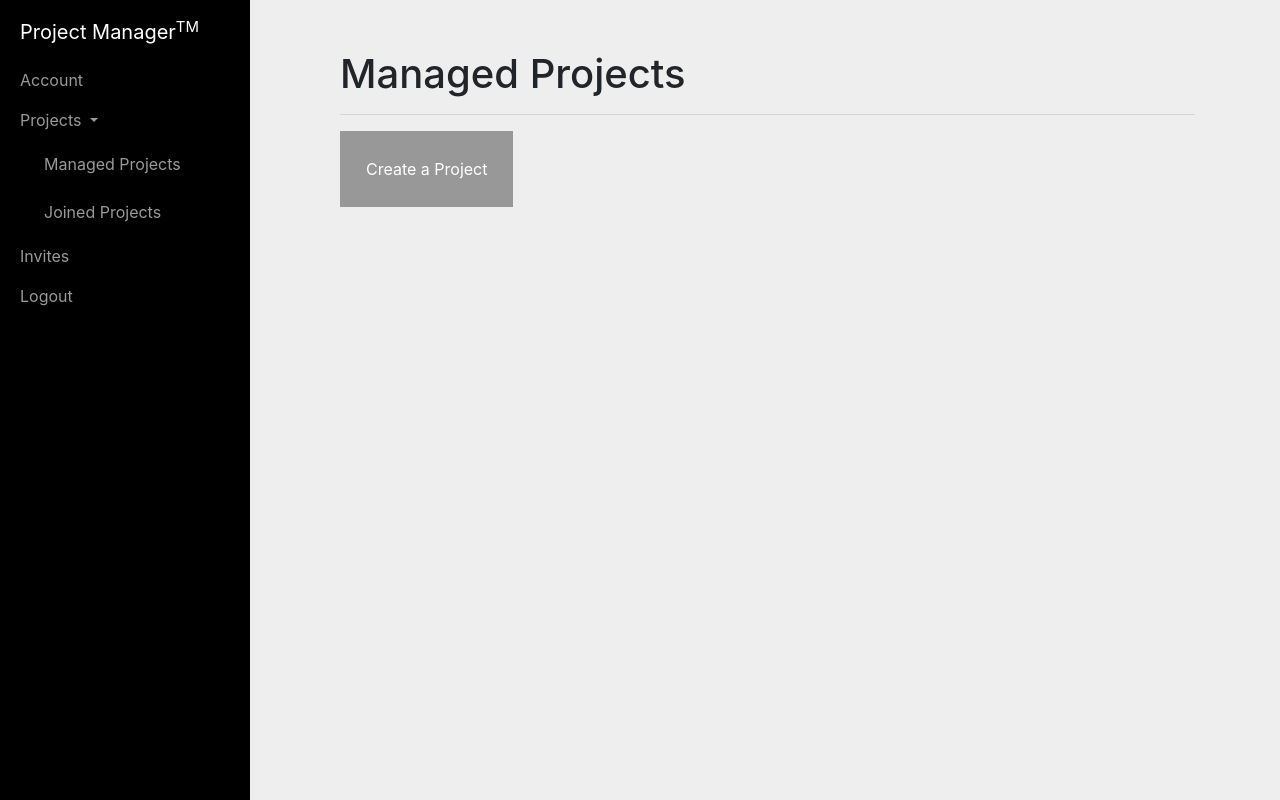
After one commit to yevagorbachev/Project_2_MKS21QJI, a Flask app: page /managedprojects in a window 1280 px wide. The commit adds this page. Run offline with Flask 2, Linux system fonts and the light colour scheme; a user stored in the database is signed in; data comes from the database, SQL or seed files in the repository; data that the repository does not hold is empty; some libraries are stand-ins or nearby versions.

Commit message:
reformated projects pages

```diff
--- a/app.py
+++ b/app.py
@@ -55,7 +55,7 @@ def loginform():
     if (verify_user(uname=user, password=password)):
         session['username'] = user
         flash('Logged in successfully!', 'success')
-        return redirect(url_for("projects"))
+        return redirect(url_for("managedprojects"))
     else:
         return redirect(url_for("login"))
 
@@ -154,8 +154,19 @@ def invitesform():
 
     return redirect(url_for("invites"))
 
-@app.route('/projects', methods=['GET'])
-def projects():
+@app.route('/managedprojects', methods=['GET'])
+def managedprojects():
+    if('username' not in session):
+        return redirect(url_for("login"))
+
+    m = Project.query.filter_by(manager=get_user(uname=session['username']).id).all()
+
+    # print(m)
+    return render_template('managedprojects.html',
+                            managedprojects = m)
+
+@app.route('/joinedprojects', methods=['GET'])
+def joinedprojects():
     if('username' not in session):
         return redirect(url_for("login"))
 
@@ -165,12 +176,9 @@ def projects():
     for employed in e:
         current.append(employed.project)
 
-    m = Project.query.filter_by(manager=get_user(uname=session['username']).id).all()
-
     # print(m)
-    return render_template('projects.html',
-                            myprojects = current,
-                            managedprojects = m)
+    return render_template('joinedprojects.html',
+                            myprojects = current)
 
 @app.route('/create', methods=['POST'])
 def create():
@@ -190,7 +198,7 @@ def create():
         flash("Created project: "+ name, 'primary')
     else:
         flash("Project name not unique: "+ name, 'danger')
-    return redirect(url_for("projects"))
+    return redirect(url_for("managedprojects"))
 
 @app.route('/projects/<pid>', methods=['GET'])
 def project(pid):
@@ -220,7 +228,7 @@ def task_status():
     if (status == "-1"):
         delete_task(task)
         flash("Abandoned task: "+ task, 'dark')
-    return redirect(url_for("projects"))
+    return redirect(url_for("joinedprojects"))
 
 @app.route('/edit', methods=['POST'])
 def edit():
@@ -233,7 +241,7 @@ def edit():
     check_manager = get_project_by_name(pname=project)
     if (check_manager.manager != get_user(uname=session['username']).id):
         flash("You are not the manager of this project",'danger')
-        return redirect(url_for("projects"))
+        return redirect(url_for("joinedprojects"))
 
     if (status == "1"):
         complete_project(project)
@@ -241,7 +249,7 @@ def edit():
     if (status == "-1"):
         abandon_project(project)
         flash("Abandoned project: "+ project,'dark')
-    return redirect(url_for("projects"))
+    return redirect(url_for("managedprojects"))
 
 @app.route('/newtask', methods=['GET'])
 def newtask():
@@ -280,7 +288,7 @@ def edittask():
     check_manager = get_project_by_id(pid=p)
     if (check_manager.manager != get_user(uname=session['username']).id):
         flash('You are not the manager of this project', 'danger')
-        return redirect(url_for('projects'))
+        return redirect(url_for('joinedprojects'))
     task = get_task(taskid=request.args['id'])
     return render_template('edittask.html',
             taskid=task.id,
@@ -306,16 +314,16 @@ def invite():
     check_manager = get_project_by_name(pname=p)
     if (check_manager.manager != get_user(uname=session['username']).id):
         flash("You are not the manager of this project",'danger')
-        return redirect(url_for("projects"))
+        return redirect(url_for("joinedprojects"))
 
     u = request.form["uname"]
 
     if(get_user(uname=u) == None):
         flash("There is no user with that name",'danger')
-        return redirect(url_for("projects"))
+        return redirect(url_for("managedprojects"))
 
     add_invite(project=get_project_by_name(pname=p),user=get_user(uname=u))
     flash("Invite sent",'success')
-    return redirect(url_for("projects"))
+    return redirect(url_for("managedprojects"))
 
 app.run(debug=True)
--- a/templates/base_prof.html
+++ b/templates/base_prof.html
@@ -41,14 +41,18 @@
                 <li><a href="/account">Account</a>
                 </li>
                 <li class="nav-item dropdown">
-                  <a class="nav-link dropdown-toggle" href="/projects" id="navbarDropdown" role="button" data-toggle="dropdown" aria-haspopup="true" aria-expanded="true">
+                  <a href="#" class="dropdown-toggle" id="navbarDropdown" data-toggle="dropdown" aria-haspopup="true" aria-expanded="true">
                           Projects
                   </a>
-                    <div class="dropdown-menu" aria-labelledby="navbarDropdown">
-                      {% for name in projects %}
-    		            <a class="dropdown-item" href="/project/{{ name }}">{{ name }}}</a>
-                      {% endfor %}
-                    </div>
+                  <a class="dropdown-item" href="/managedprojects">
+                          Managed Projects
+                  </a>
+                  <a class="dropdown-item" href="/joinedprojects">
+                          Joined Projects
+                  </a>
+                  <!-- {% for name in projects %}
+		            <a class="dropdown-item" href="/project/{{ name }}">{{ name }}}</a>
+                  {% endfor %} -->
                 </li>
                 <li><a href="/invites">Invites</a>
                 </li>
--- a/templates/invites.html
+++ b/templates/invites.html
@@ -13,6 +13,7 @@
 
 <div class="container" id="invite">
   <h1>Invites</h1>
+  <hr>
     {% for name in invites %}
     <div class="container p-5 my-4 ml-2 border">
       <p class="proj font-weight-bold">{{name}}</p>
--- /dev/null
+++ b/templates/managedprojects.html
@@ -0,0 +1,36 @@
+{% extends "base_prof.html" %}
+{% block title %}My Projects{% endblock %}
+
+<!-- Extra CSS -->
+{% block style %}
+  #profile {padding-left: 270px;}
+  h1 {padding-top: 50px;}
+  .proj {color: black; font-size: 17px;}
+  #create {background-color: #989898; border-color: #989898; padding: 25px;}
+  .btn-primary {margin-bottom: 20px; padding: 10px; background-color: green; border-color: green;}
+  #form {float: left; margin-left: 5px;}
+{% endblock %}
+
+{% block content %}
+<div class="container" id="profile">
+  <h1>Managed Projects</h1>
+  <hr>
+  <button id="create" class="btn btn-secondary">Create a Project</button>
+  <br><br>
+  <div class="container font-weight-bold" id="form">
+  </div>
+    {% for project in managedprojects %}
+    <div class="container p-2 my-4 ml-2 border">
+	    <a class="proj font-weight-bold" href="/projects/{{ project.id }}">{{ project.name }}</a>
+      <p class="mx-3">{{ project.blurb }}</p>
+    </div>
+    {% endfor %}
+    <!--
+    <div class="container p-2 my-4 ml-2 border">
+      <a class="proj font-weight-bold" href="#!!!!!!!">Project EXAMPLE - Delete Later</a>
+      <p class="mx-3">This is the description.</p>
+    </div>
+    -->
+</div>
+<script src="/static/scripts/projects.js"></script>
+{% endblock %}
```
Also changed, not shown: templates/joinedprojects.html (renamed from templates/projects.html, +2 -15 lines).
